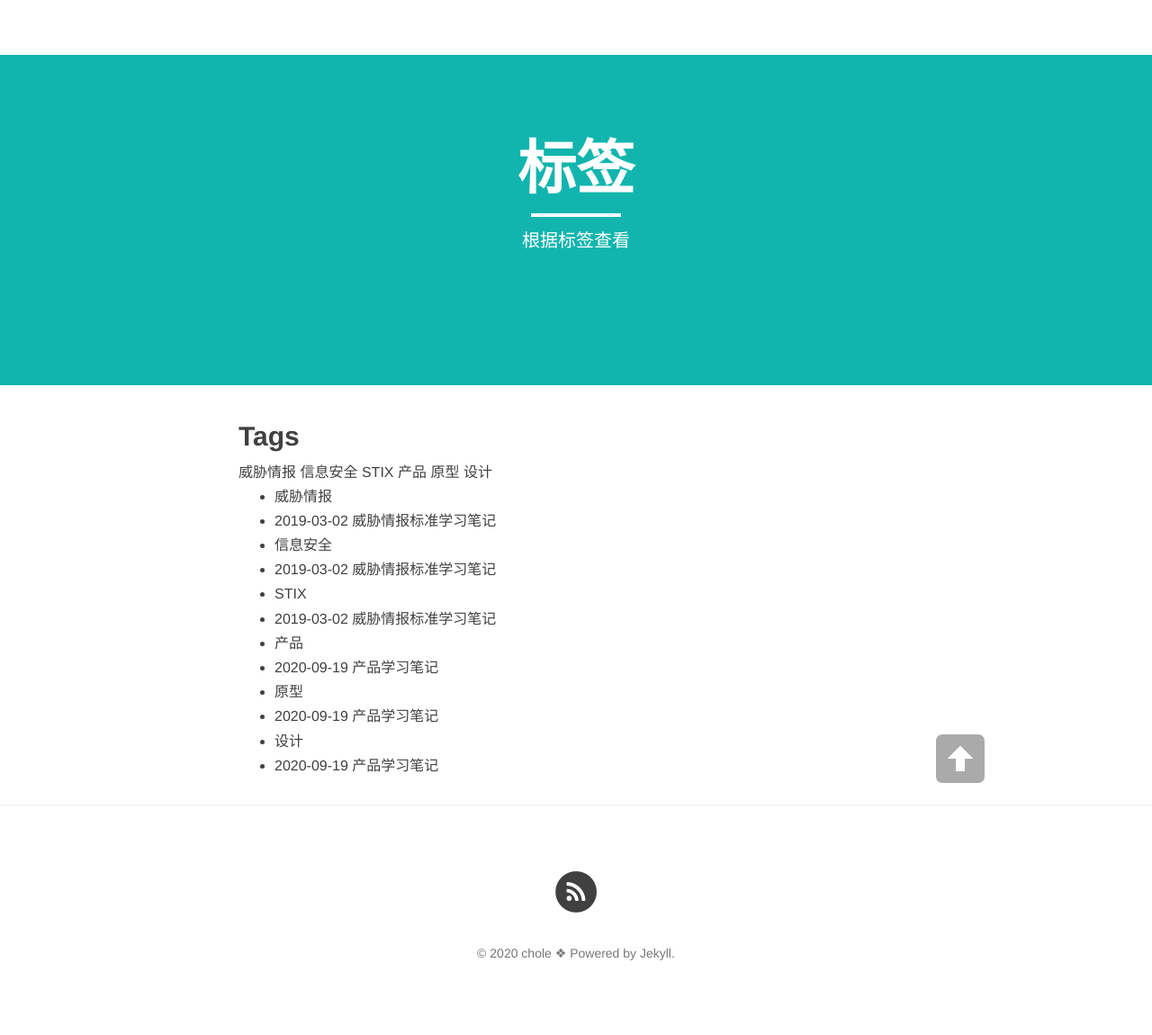
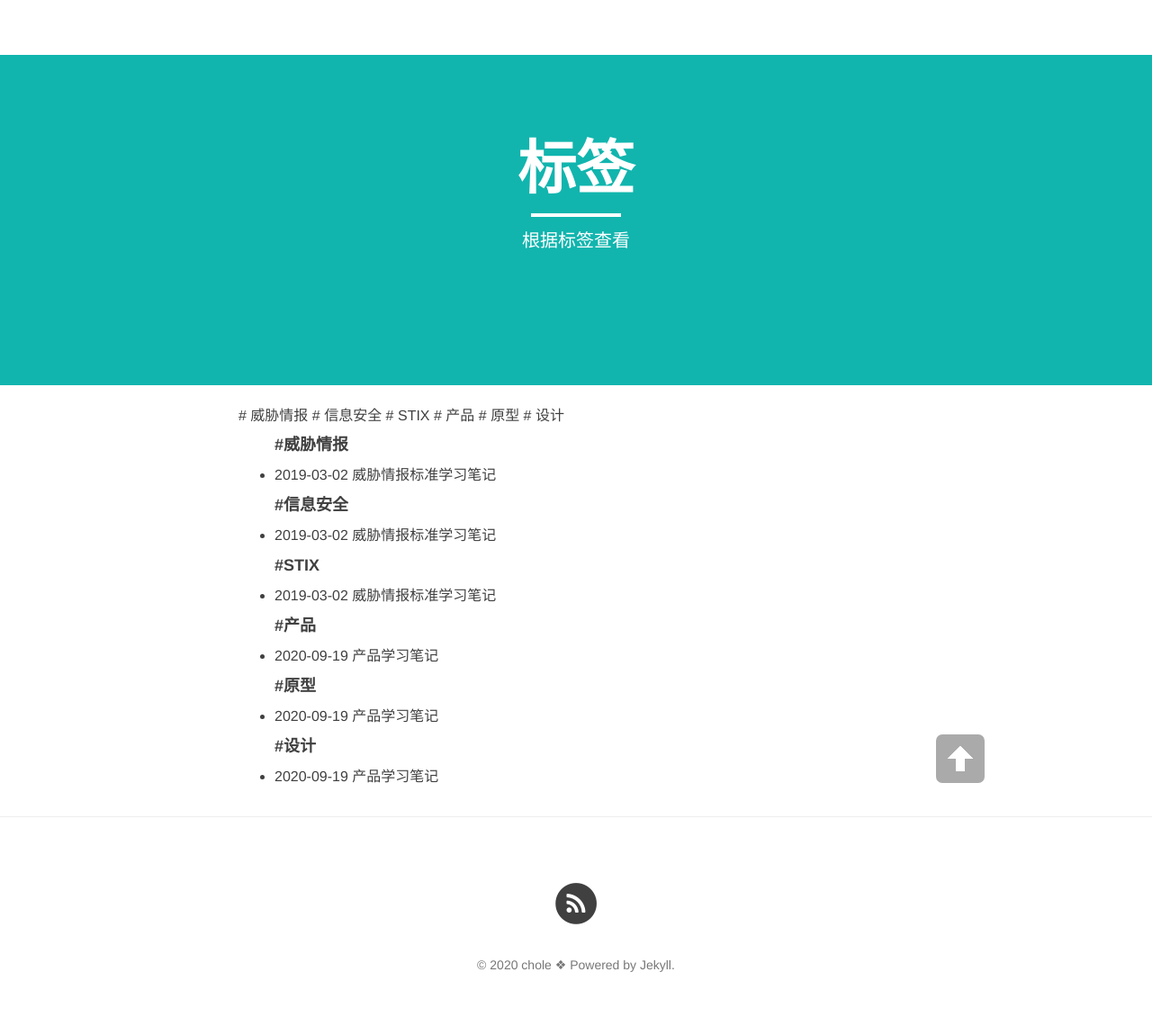
Before and after one commit to lullabypan/lullabypan.github.io, a Jekyll site: the page built from tags.md, in a window 1280 px wide. Shown: the whole page at 90% size. Built offline with Jekyll 4.4.1, drawn with Linux system fonts in a browser that asks for light colours; nearby versions of some CDN libraries; library files that are not in the unit come from our copies.

Commit message:
Update tags.md

```diff
--- a/tags.md
+++ b/tags.md
@@ -4,17 +4,17 @@ title: "标签"
 description: "根据标签查看"
 header-img: "img/semantic.jpg"
 ---
-## Tags
+
 
 <div id='tag_cloud'>
 {% for tag in site.tags %}
-<a href="#{{ tag[0] }}" title="{{ tag[0] }}" rel="{{ tag[1].size }}">{{ tag[0] }}</a>
+# <a href="#{{ tag[0] }}" title="{{ tag[0] }}" rel="{{ tag[1].size }}">{{ tag[0] }}</a>
 {% endfor %}
 </div>
 
 <ul class="listing">
 {% for tag in site.tags %}
-  <li class="listing-seperator" id="{{ tag[0] }}">{{ tag[0] }}</li>
+  <h4 class="listing-seperator" id="{{ tag[0] }}">#{{ tag[0] }}</h4>
 {% for post in tag[1] %}
   <li class="listing-item">
   <time datetime="{{ post.date | date:"%Y-%m-%d" }}">{{ post.date | date:"%Y-%m-%d" }}</time>
```
